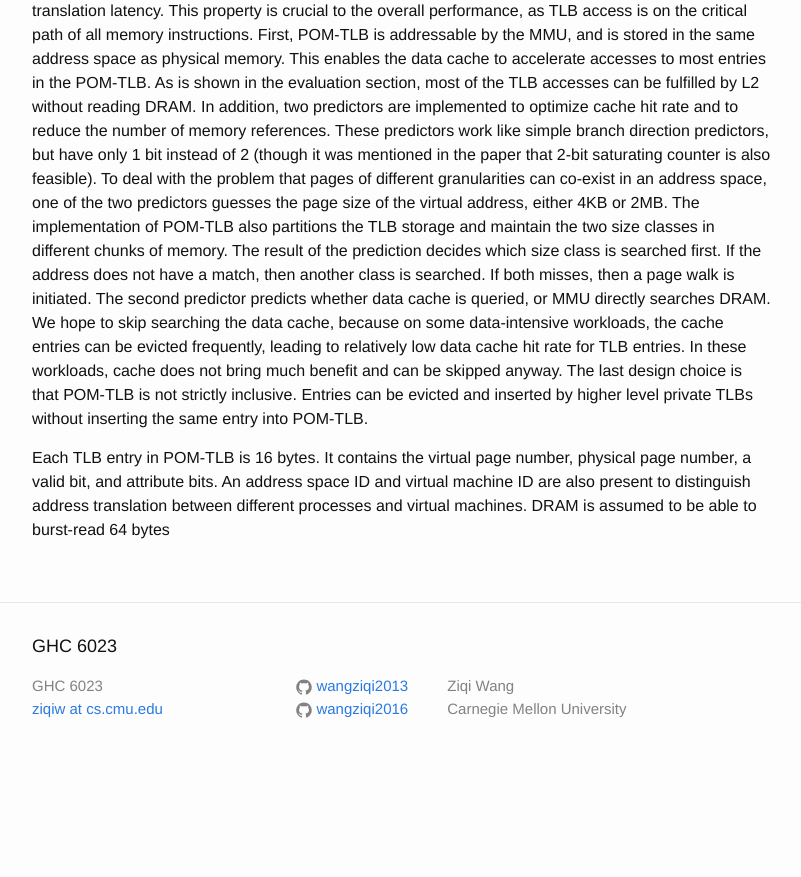
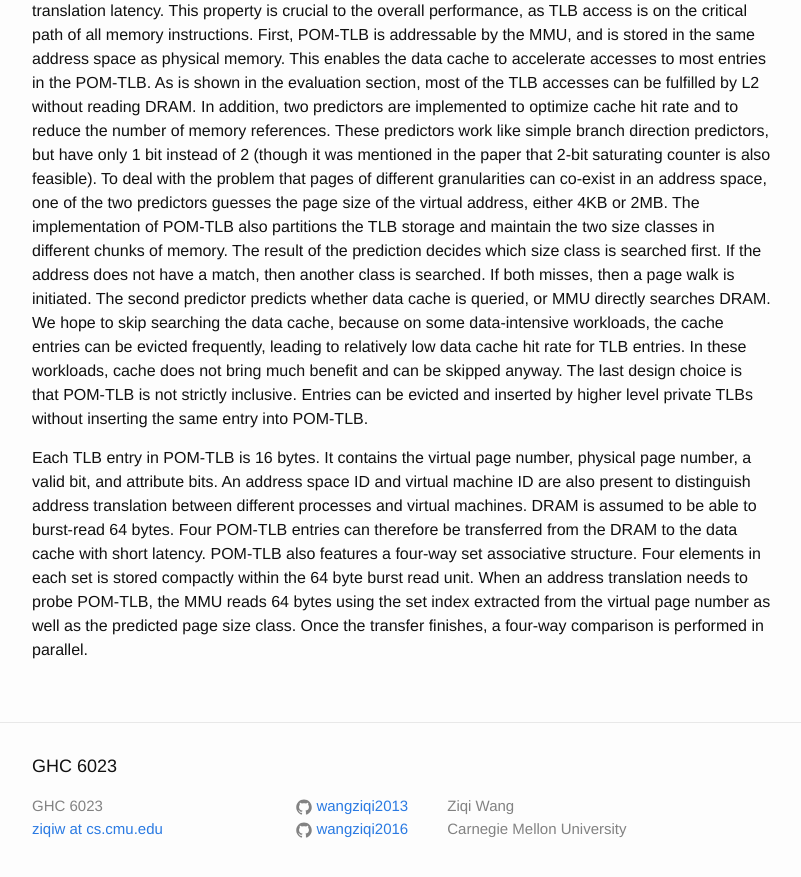
Before and after one commit to wangziqi2013/wangziqi2013.github.io, a Jekyll site: the page built from _posts/2018-05-05-Rethinking-TLB-Designs-in-Virtualized-Env-a-Vary-Large-Part-of-Mem-TLB.markdown, in a window 1280 px wide and 900 px high, scrolled down 616 px. Shown: the top 877 px of the window, without its empty margins (238-1039 px from the left). Built offline with Jekyll 4.4.1, drawn with Linux system fonts in a browser that asks for light colours; before the commit the page ends 1396 px from its top, so only the background shows below that.

Commit message:
Workin on read process

```diff
--- a/_posts/2018-05-05-Rethinking-TLB-Designs-in-Virtualized-Env-a-Vary-Large-Part-of-Mem-TLB.markdown
+++ b/_posts/2018-05-05-Rethinking-TLB-Designs-in-Virtualized-Env-a-Vary-Large-Part-of-Mem-TLB.markdown
@@ -33,4 +33,8 @@ Entries can be evicted and inserted by higher level private TLBs without inserti
 
 Each TLB entry in POM-TLB is 16 bytes. It contains the virtual page number, physical page number, a valid bit, and attribute bits.
 An address space ID and virtual machine ID are also present to distinguish address translation between different processes and virtual
-machines. DRAM is assumed to be able to burst-read 64 bytes
+machines. DRAM is assumed to be able to burst-read 64 bytes. Four POM-TLB entries can therefore be transferred from the DRAM to
+the data cache with short latency. POM-TLB also features a four-way set associative structure. Four elements in each set is
+stored compactly within the 64 byte burst read unit. When an address translation needs to probe POM-TLB, the MMU reads
+64 bytes using the set index extracted from the virtual page number as well as the predicted page size class. Once the transfer
+finishes, a four-way comparison is performed in parallel.
```
